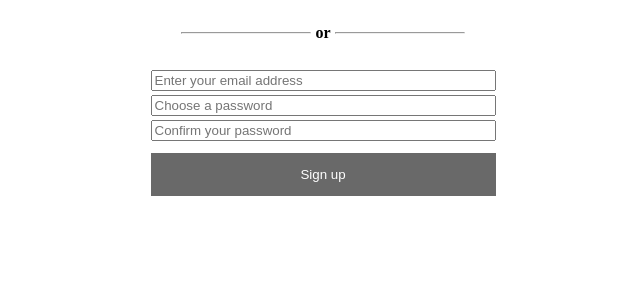
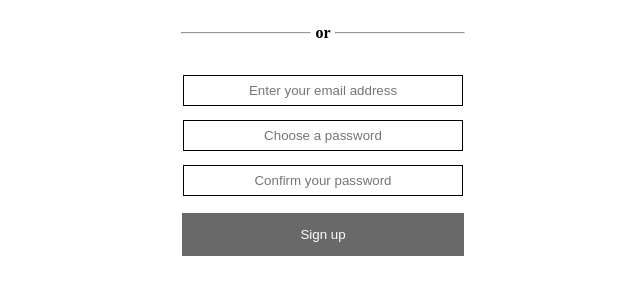
Before and after one commit to SpandanSP/Emblem, a plain HTML site: page Emblem/signin.html in a window 1280 px wide. Shown: the part 326-620 px from the top of the page, without its empty margins (317-957 px from the left). Drawn offline with Linux system fonts and the light colour scheme.

Commit message:
Add files via upload

```diff
--- a/Emblem/css/style.css
+++ b/Emblem/css/style.css
@@ -47,9 +47,19 @@ button {
     margin: 8px 0;
     border: none;
     cursor: pointer;
-    width: 100%;
+    width: 80%;
     opacity: 0.9;
 }
 
 button:hover {
-    opacity:1;
+    opacity: 1;
+}
+
+input[type=text], input[type=password] {
+	border: 1px solid;
+    width: 75%;
+    padding: 7px;
+    margin: 5px 0 5px 0;
+    display: inline-block;
+    text-align: center;
+ }
```
